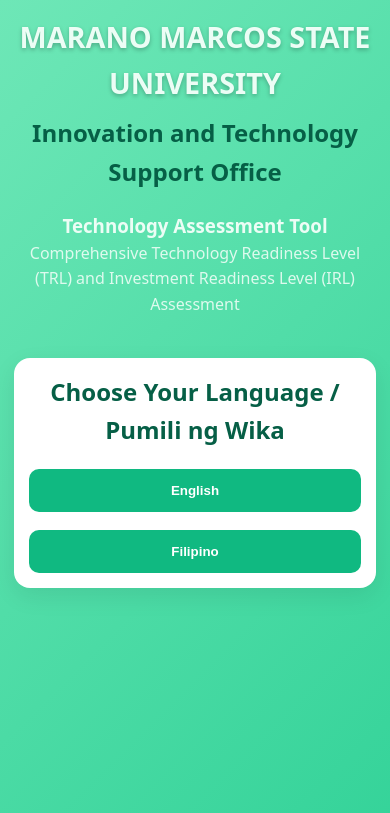
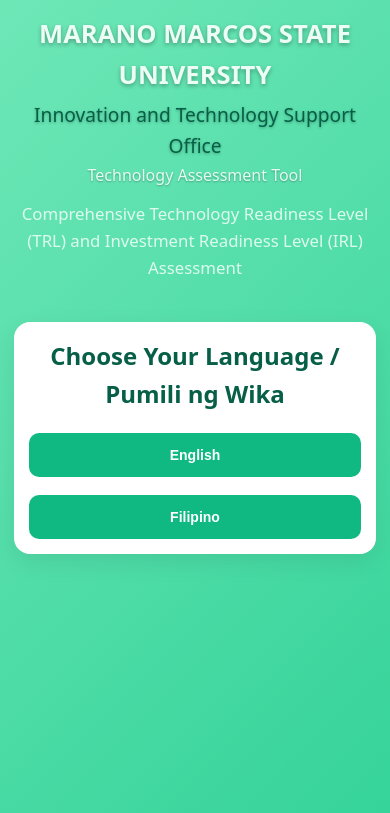
Before and after one commit to Artbellsonmamuri/Technology-Readiness-Tool, a Flask app: page / in a window 390 px wide. Shown: the top 813 px of the page. Run offline with Flask 3, Linux system fonts and the light colour scheme.

Commit message:
Update style.css

```diff
--- a/static/style.css
+++ b/static/style.css
@@ -24,14 +24,31 @@
     margin-bottom: 40px;
 }
 
-header h1 {
-    font-size: 2.6rem;
-    margin-bottom: 8px;
-    text-shadow: 0 2px 4px rgba(0, 0, 0, .25);
+.mmsu-brand h1 {
+    font-size: 2.2rem;
+    margin-bottom: 4px;
+    text-shadow: 0 2px 4px rgba(0, 0, 0, .3);
+    font-weight: 700;
+}
+
+.mmsu-brand h2 {
+    font-size: 1.4rem;
+    margin-bottom: 2px;
+    text-shadow: 0 1px 3px rgba(0, 0, 0, .3);
+    font-weight: 500;
+}
+
+.mmsu-brand h3 {
+    font-size: 1.1rem;
+    margin-bottom: 12px;
+    text-shadow: 0 1px 2px rgba(0, 0, 0, .3);
+    font-weight: 400;
+    opacity: 0.95;
 }
 
 header p {
     opacity: .9;
+    font-size: 1.05rem;
 }
 
 .step {
@@ -65,7 +82,7 @@
     margin-bottom: 20px;
 }
 
-.language-buttons, .mode-buttons, .question-buttons, .result-actions {
+.language-buttons, .mode-buttons, .question-buttons, .result-actions, .tcp-rating-buttons {
     display: flex;
     gap: 18px;
     justify-content: center;
@@ -80,6 +97,7 @@
     font-weight: 600;
     transition: transform .2s, box-shadow .2s;
     text-align: center;
+    font-size: 14px;
 }
 
 .btn-primary {
@@ -231,8 +301,14 @@
     .container {
         padding: 14px;
     }
-    header h1 {
-        font-size: 2rem;
+    .mmsu-brand h1 {
+        font-size: 1.8rem;
+    }
+    .mmsu-brand h2 {
+        font-size: 1.2rem;
+    }
+    .mmsu-brand h3 {
+        font-size: 1rem;
     }
     .step {
         padding: 20px;
@@ -250,8 +326,8 @@
 }
 
 @media (max-width: 480px) {
-    header h1 {
-        font-size: 1.8em;
+    .mmsu-brand h1 {
+        font-size: 1.6rem;
     }
     .step {
         padding: 15px;
```
Also changed, not shown: other parts of static/style.css (+54 -2 lines).
